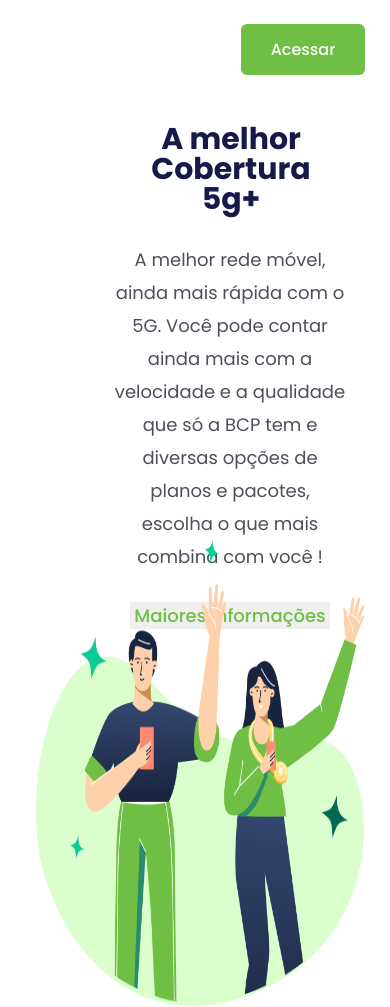
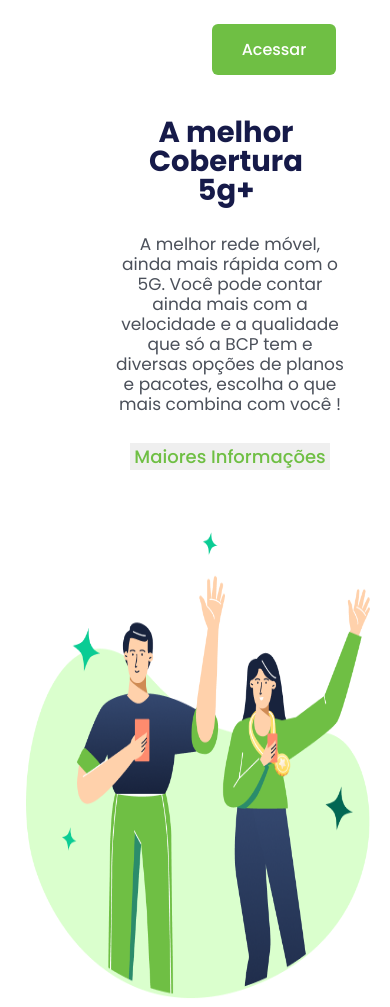
Before and after one commit to ferodias/primeiro_RESPONSIVO, a plain HTML site: page index.html in a window 390 px wide. Drawn offline with Linux system fonts and the light colour scheme.

Commit message:
alteracao-configuracoes-tamanho

```diff
--- a/styles.css
+++ b/styles.css
@@ -76,10 +76,10 @@ p {
         @media screen and (max-width: 520px){
 
     h1 {
-        font-size: 30px;
-        line-height: 30px;
+        font-size: 29px;
+        line-height: 29px;
         width: auto;
-        margin: 124px 55px 0 57px;
+        margin: 118px 62px 0 54px;
         text-align: center;
 
      }
@@ -88,7 +88,8 @@ p {
         width: auto;
         text-align: center;
         font-weight: 400;
-        font-size: 18px;
+        line-height: 20px;
+        font-size: 17px;
          }
 
     .button-2 {
@@ -98,9 +99,9 @@ p {
 
      img {
         position: absolute;
-        max-width: 86%;
-        top: 540px;
-        left: 36px;
+        max-width: 90%;
+        top: 532px;
+        left: 26px;
     }
 
      }
@@ -115,7 +116,7 @@ display: none;
     left: 48px;
     display: block;
     top: 24px;
-    left: 241px;
+    left: 212px;
 
 
 }
```
